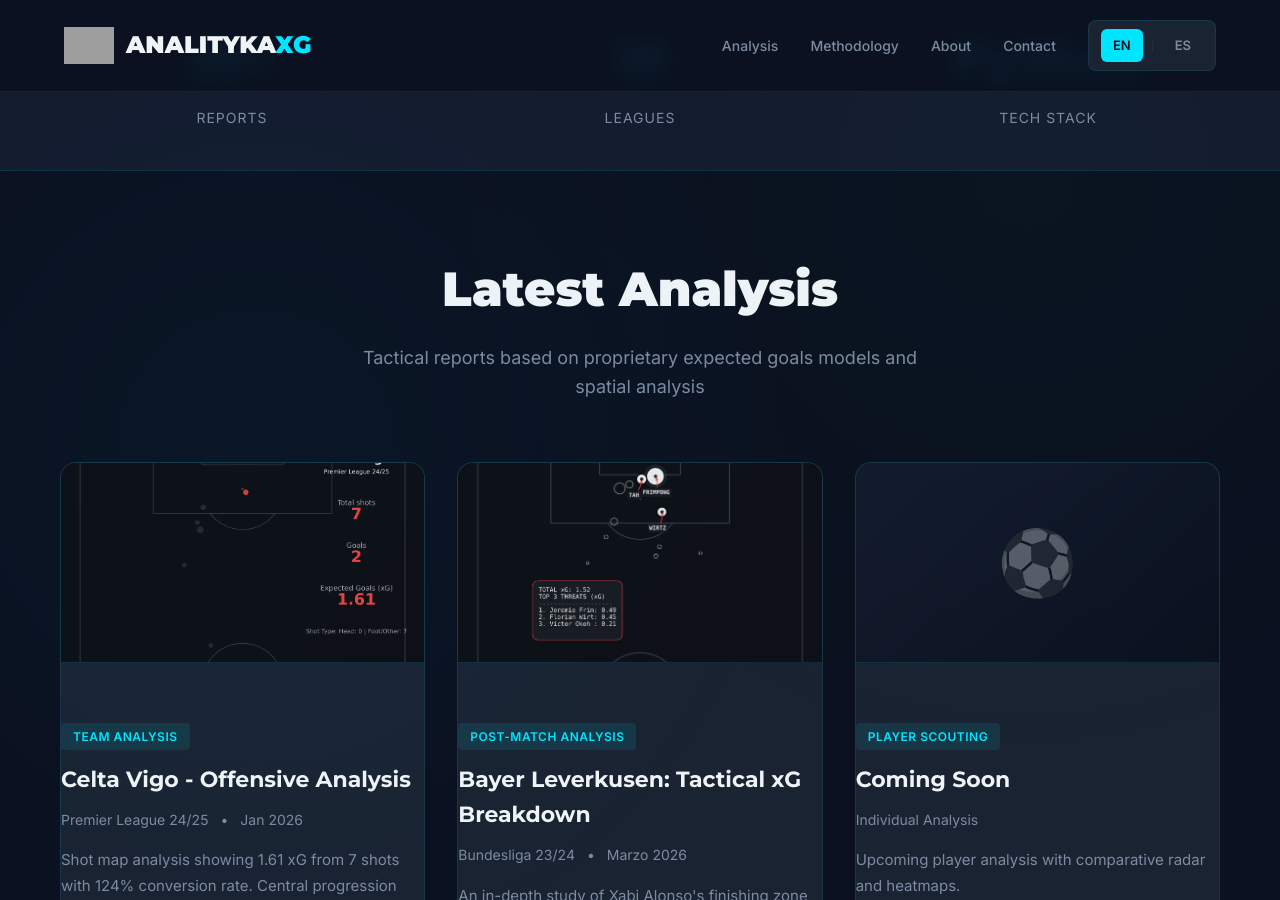
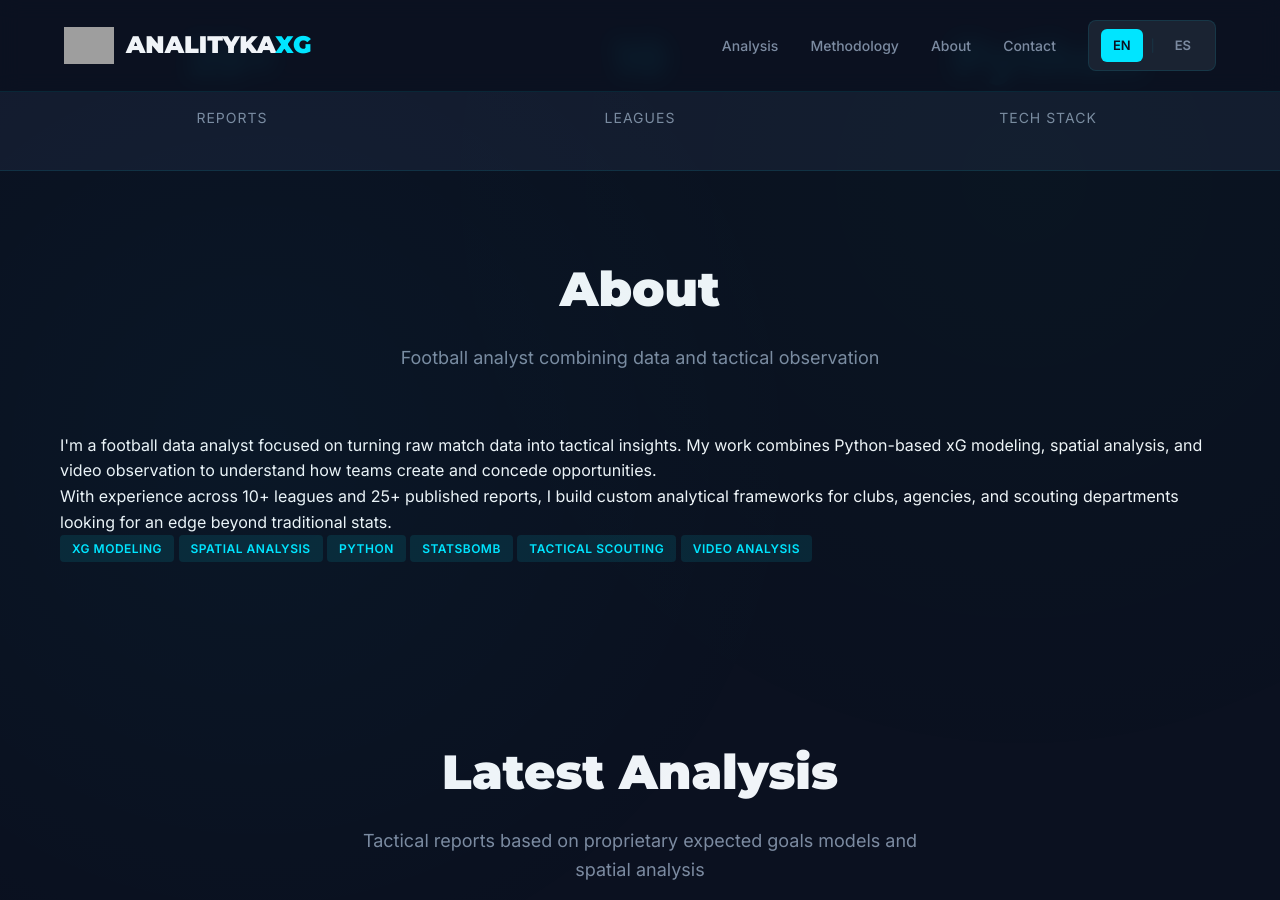
Before and after one commit to Fiallos77/analitykaXG, a Jekyll site: the page built from index.md, in a window 1280 px wide and 900 px high, scrolled down 1012 px. Built offline with Jekyll 4.4.1, drawn with Linux system fonts in a browser that asks for light colours; grey boxes are pictures that could not be loaded.

Commit message:
Add 'About' section for football analyst profile
Added an 'About' section detailing the background and expertise of the football analyst, including experience and analytical frameworks.

```diff
--- a/index.md
+++ b/index.md
@@ -43,6 +43,36 @@ lang: en
         <span class="stat-label">Tech Stack</span>
     </div>
 </div>
+<!-- ABOUT SECTION -->
+<section class="section" id="about">
+    <div class="section-header">
+        <h2>About</h2>
+        <p>Football analyst combining data and tactical observation</p>
+    </div>
+    <div class="about-grid">
+        <div class="about-text">
+            <p>
+                I'm a football data analyst focused on turning raw match data into
+                tactical insights. My work combines Python-based xG modeling, spatial
+                analysis, and video observation to understand how teams create and
+                concede opportunities.
+            </p>
+            <p>
+                With experience across 10+ leagues and 25+ published reports, I build
+                custom analytical frameworks for clubs, agencies, and scouting departments
+                looking for an edge beyond traditional stats.
+            </p>
+        </div>
+        <div class="about-tags">
+            <span class="report-tag">xG Modeling</span>
+            <span class="report-tag">Spatial Analysis</span>
+            <span class="report-tag">Python</span>
+            <span class="report-tag">StatsBomb</span>
+            <span class="report-tag">Tactical Scouting</span>
+            <span class="report-tag">Video Analysis</span>
+        </div>
+    </div>
+</section>
 
 <!-- FEATURED REPORTS -->
 <section class="section" id="reports">
```
